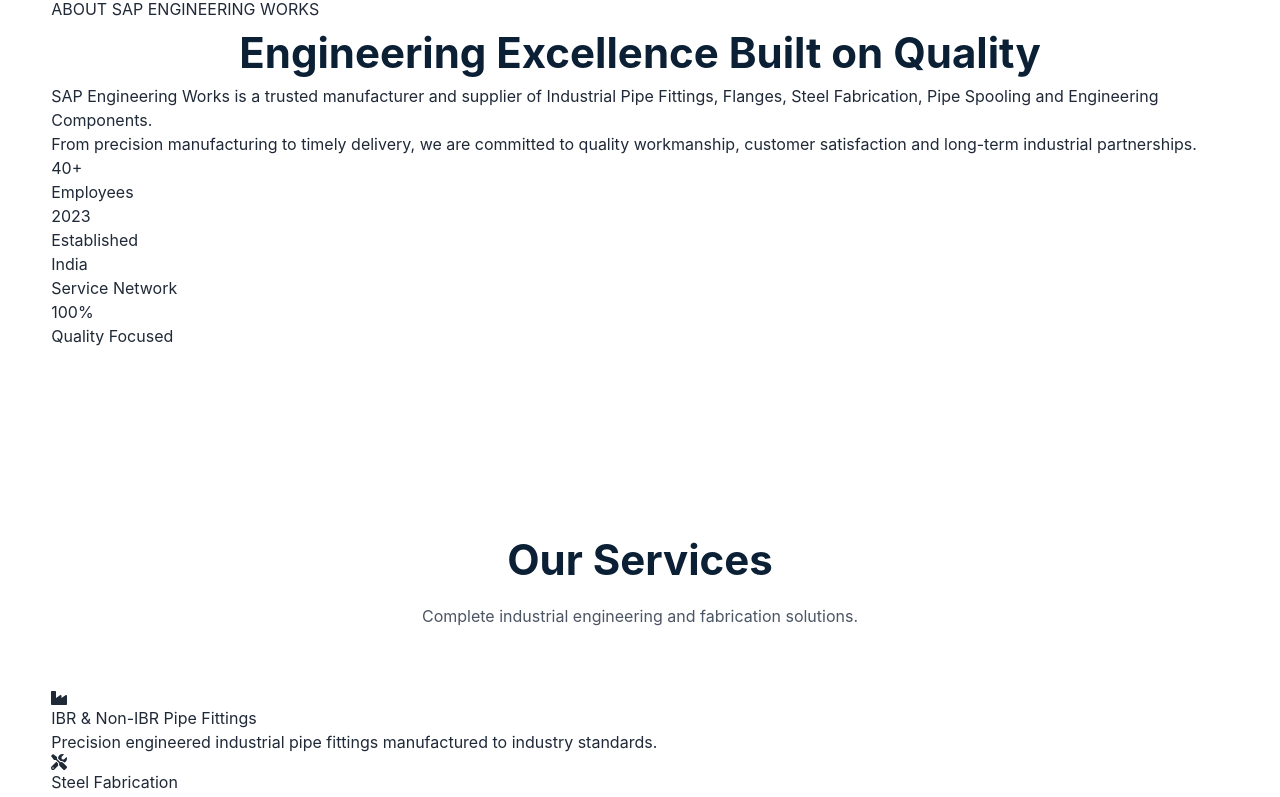
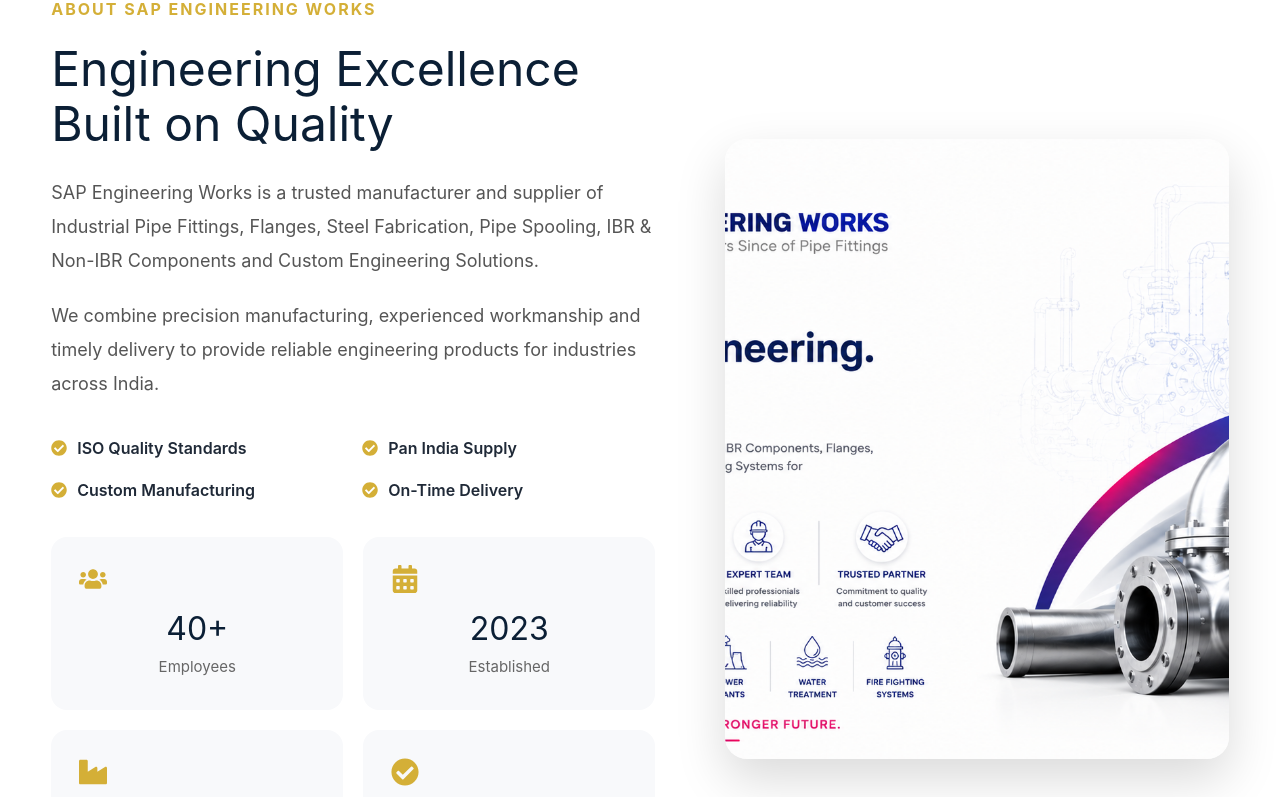
Before and after one commit to ayushpatty/sap-engineering-works, a React (Vite) app: page / in a window 1280 px wide. Shown: the part 900-1697 px from the top of the page. Built offline with nearby package versions, Linux system fonts and the light colour scheme.

Commit message:
Improve About section and gallery layout

```diff
--- a/src/components/About.jsx
+++ b/src/components/About.jsx
@@ -1,52 +1,92 @@
+import aboutImage from "../assets/images/product17.png";
+import {
+  FaCheckCircle,
+  FaIndustry,
+  FaUsers,
+  FaCalendarAlt,
+} from "react-icons/fa";
+
 export default function About() {
   return (
     <section id="about">
+      <div className="container">
 
-      <div className="container about-grid">
+        <div className="about-grid">
 
-        <div>
+          <div className="about-content">
 
-          <span className="small-title">
+            <span className="about-tag">
               ABOUT SAP ENGINEERING WORKS
             </span>
 
-          <h2 className="section-title left">
-            Engineering Excellence Built on Quality
+            <h2>
+              Engineering Excellence
+              <br />
+              Built on Quality
             </h2>
 
-          <p className="about-text">
-            SAP Engineering Works is a trusted manufacturer and supplier of
-            Industrial Pipe Fittings, Flanges, Steel Fabrication, Pipe
-            Spooling and Engineering Components.
+            <p>
+              SAP Engineering Works is a trusted manufacturer
+              and supplier of Industrial Pipe Fittings,
+              Flanges, Steel Fabrication, Pipe Spooling,
+              IBR & Non-IBR Components and Custom Engineering
+              Solutions.
             </p>
 
-          <p className="about-text">
-            From precision manufacturing to timely delivery,
-            we are committed to quality workmanship,
-            customer satisfaction and long-term industrial partnerships.
+            <p>
+              We combine precision manufacturing,
+              experienced workmanship and timely delivery
+              to provide reliable engineering products for
+              industries across India.
             </p>
+
+            <div className="about-features">
+
+              <div>
+                <FaCheckCircle />
+                ISO Quality Standards
+              </div>
+
+              <div>
+                <FaCheckCircle />
+                Pan India Supply
+              </div>
+
+              <div>
+                <FaCheckCircle />
+                Custom Manufacturing
+              </div>
+
+              <div>
+                <FaCheckCircle />
+                On-Time Delivery
+              </div>
 
             </div>
 
-        <div className="about-boxes">
+            <div className="about-stats">
 
-          <div className="about-box">
-            <h2>40+</h2>
+              <div className="stat-box">
+                <FaUsers />
+                <h3>40+</h3>
                 <p>Employees</p>
               </div>
 
-          <div className="about-box">
-            <h2>2023</h2>
+              <div className="stat-box">
+                <FaCalendarAlt />
+                <h3>2023</h3>
                 <p>Established</p>
               </div>
 
-          <div className="about-box">
-            <h2>India</h2>
-            <p>Service Network</p>
+              <div className="stat-box">
+                <FaIndustry />
+                <h3>India</h3>
+                <p>Supply Network</p>
               </div>
 
-          <div className="about-box">
-            <h2>100%</h2>
+              <div className="stat-box">
+                <FaCheckCircle />
+                <h3>100%</h3>
                 <p>Quality Focused</p>
               </div>
 
@@ -54,6 +94,18 @@ export default function About() {
 
           </div>
 
+          <div className="about-image">
+
+            <img
+              src={aboutImage}
+              alt="SAP Engineering Works Factory"
+            />
+
+          </div>
+
+        </div>
+
+      </div>
     </section>
   );
 }
--- a/src/styles/sections.css
+++ b/src/styles/sections.css
@@ -154,3 +154,185 @@ width:100%;
 justify-content:center;
 
 }
+/* ===========================
+   ABOUT
+=========================== */
+
+#about{
+    background:#fff;
+}
+
+.about-grid{
+    display:grid;
+    grid-template-columns:1.2fr 1fr;
+    gap:70px;
+    align-items:center;
+}
+
+.about-tag{
+    display:inline-block;
+    color:#D4AF37;
+    font-weight:700;
+    letter-spacing:2px;
+    margin-bottom:20px;
+}
+
+.about-content h2{
+    font-size:48px;
+    color:#0B1F35;
+    margin-bottom:25px;
+    line-height:1.15;
+}
+
+.about-content p{
+    color:#555;
+    font-size:18px;
+    line-height:1.9;
+    margin-bottom:20px;
+}
+
+.about-features{
+    display:grid;
+    grid-template-columns:repeat(2,1fr);
+    gap:18px;
+    margin:35px 0;
+}
+
+.about-features div{
+    display:flex;
+    align-items:center;
+    gap:10px;
+    font-weight:600;
+}
+
+.about-features svg{
+    color:#D4AF37;
+}
+
+.about-stats{
+    display:grid;
+    grid-template-columns:repeat(2,1fr);
+    gap:20px;
+    margin-top:35px;
+}
+
+.stat-box{
+    background:#f8f9fb;
+    padding:28px;
+    border-radius:16px;
+    text-align:center;
+    transition:.3s;
+}
+
+.stat-box:hover{
+    transform:translateY(-5px);
+    box-shadow:0 12px 30px rgba(0,0,0,.08);
+}
+
+.stat-box svg{
+    font-size:28px;
+    color:#D4AF37;
+    margin-bottom:12px;
+}
+
+.stat-box h3{
+    font-size:32px;
+    color:#0B1F35;
+}
+
+.stat-box p{
+    margin:0;
+    color:#666;
+    font-size:15px;
+}
+
+.about-image img{
+    width:100%;
+    height:620px;
+    object-fit:cover;
+    border-radius:22px;
+    box-shadow:0 20px 50px rgba(0,0,0,.15);
+}
+
+@media(max-width:992px){
+
+.about-grid{
+    grid-template-columns:1fr;
+}
+
+.about-content{
+    text-align:center;
+}
+
+.about-features{
+    grid-template-columns:1fr;
+}
+
+.about-image{
+    order:-1;
+}
+
+.about-image img{
+    height:380px;
+}
+}
+/* ===========================
+   FACTORY GALLERY
+=========================== */
+
+#gallery{
+    background:#f8f9fb;
+}
+
+.gallery-grid{
+    display:grid;
+    grid-template-columns:repeat(3,1fr);
+    gap:25px;
+    margin-top:40px;
+}
+
+.gallery-card{
+    overflow:hidden;
+    border-radius:18px;
+    background:#fff;
+    box-shadow:0 10px 25px rgba(0,0,0,.08);
+    cursor:pointer;
+    transition:.35s;
+}
+
+.gallery-card:hover{
+    transform:translateY(-6px);
+    box-shadow:0 18px 40px rgba(0,0,0,.12);
+}
+
+.gallery-image{
+    width:100%;
+    aspect-ratio:1/1;
+    object-fit:cover;
+    display:block;
+    transition:.45s;
+}
+
+.gallery-card:hover .gallery-image{
+    transform:scale(1.08);
+}
+
+/* Tablet */
+
+@media(max-width:992px){
+
+.gallery-grid{
+grid-template-columns:repeat(2,1fr);
+}
+
+}
+
+/* Mobile */
+
+@media(max-width:768px){
+
+.gallery-grid{
+grid-template-columns:1fr;
+}
+
+}
```
Also changed, not shown: src/assets/images/product17.png (added). Lines whose indentation alone changed are shown as unchanged.
